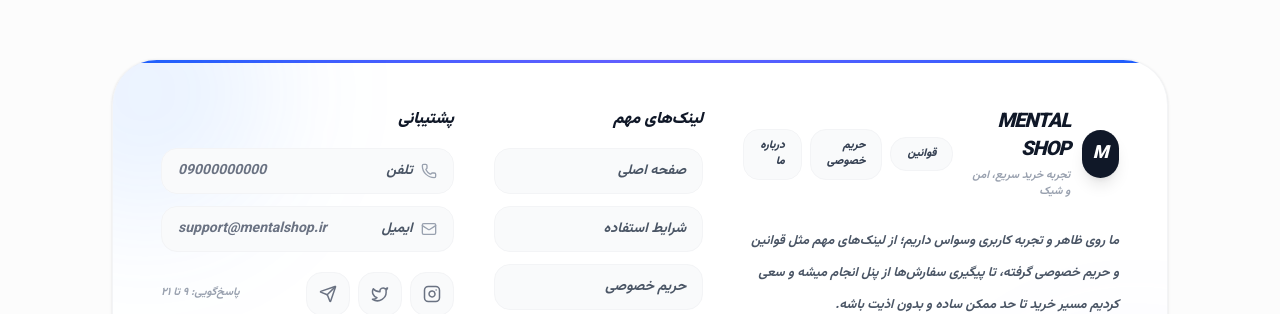
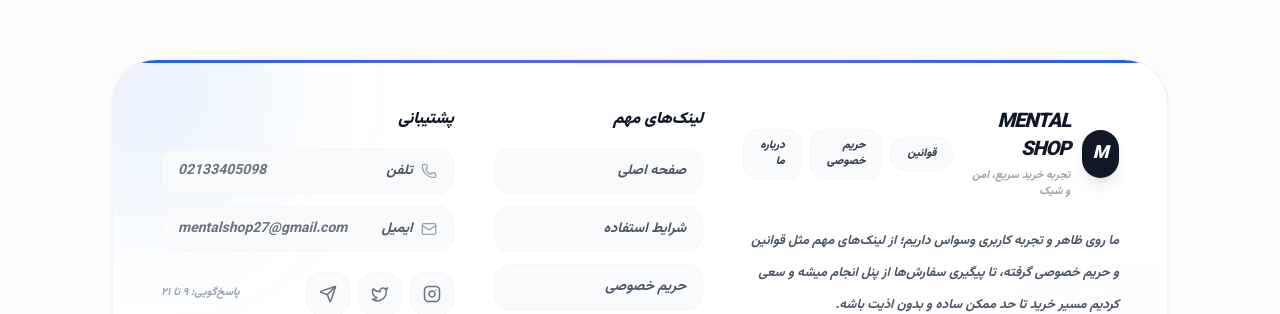
Before and after one commit to amirfatahikia/mental-shop, a Next.js app in the folder frontend/: page / in a window 1280 px wide. Shown: the part 4339-4653 px from the top of the page. Built offline with nearby package versions, Linux system fonts and the light colour scheme; no server answers.

Commit message:
Update footer contact info

```diff
--- a/frontend/app/layout.tsx
+++ b/frontend/app/layout.tsx
@@ -460,7 +460,7 @@
                             <Phone size={16} className="text-gray-400" />
                             تلفن
                           </span>
-                          <span className="text-gray-500">09000000000</span>
+                          <span className="text-gray-500">02133405098</span>
                         </a>
 
                         <a
@@ -471,7 +471,7 @@
                             <Mail size={16} className="text-gray-400" />
                             ایمیل
                           </span>
-                          <span className="text-gray-500">support@mentalshop.ir</span>
+                          <span className="text-gray-500">mentalshop27@gmail.com</span>
                         </a>
                       </div>
 
```
